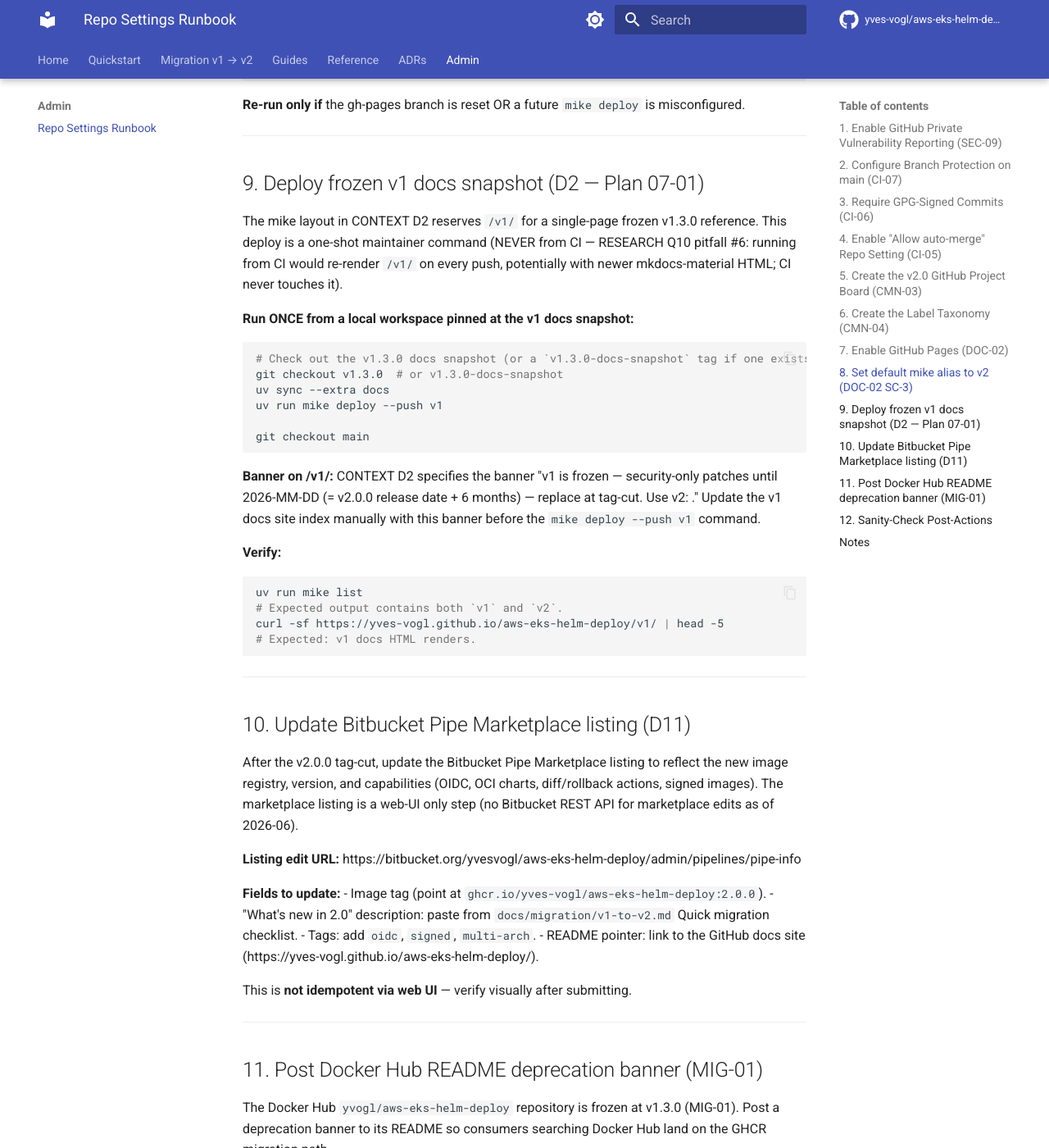
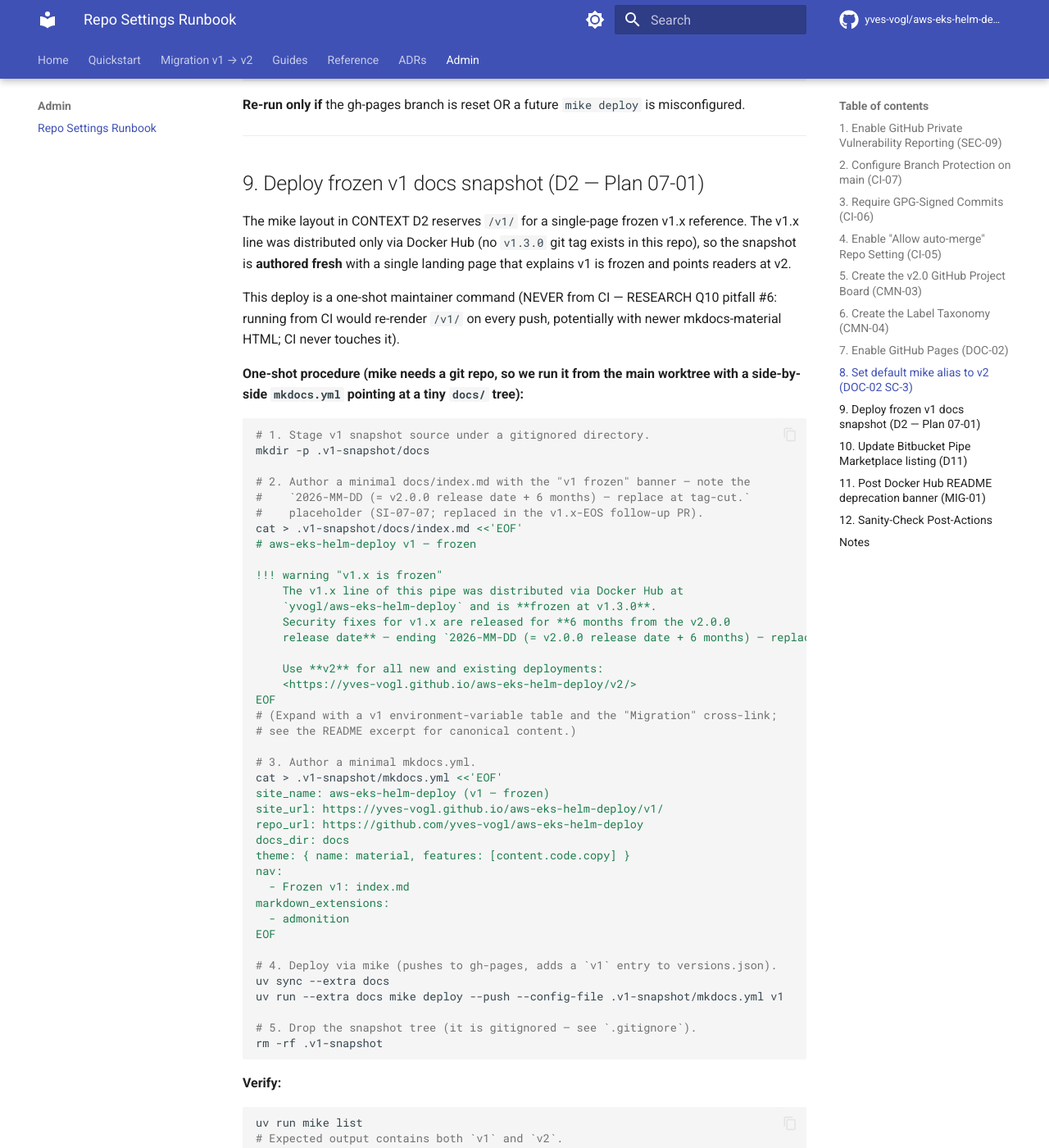
Before and after one commit to yves-vogl/aws-eks-helm-deploy, an MkDocs documentation site: the page built from docs/admin/repo-settings.md, in a window 1280 px wide and 1400 px high, scrolled down 6097 px. Shown: the whole window at 82% size. Built offline with MkDocs 1.6.1 and Material for MkDocs 9.7.7, drawn with Linux system fonts in a browser that asks for light colours; comment, search, counter and statistics services are not loaded; some of the changed text lies outside the part shown.

Commit message:
docs(admin): runbook §9 — actual working v1-snapshot procedure (#52)
Captures the procedure used during the v2.0.0 ceremony: minimal mkdocs setup under .v1-snapshot/ (gitignored), mike deploy --push --config-file, then drop. No v1.3.0 git tag needed. CI green.

````diff
--- a/docs/admin/repo-settings.md
+++ b/docs/admin/repo-settings.md
@@ -296,34 +296,68 @@
 
 ## 9. Deploy frozen v1 docs snapshot (D2 — Plan 07-01)
 
-The mike layout in CONTEXT D2 reserves `/v1/` for a single-page frozen v1.3.0
-reference. This deploy is a one-shot maintainer command (NEVER from CI —
+The mike layout in CONTEXT D2 reserves `/v1/` for a single-page frozen v1.x
+reference. The v1.x line was distributed only via Docker Hub (no `v1.3.0` git
+tag exists in this repo), so the snapshot is **authored fresh** with a single
+landing page that explains v1 is frozen and points readers at v2.
+
+This deploy is a one-shot maintainer command (NEVER from CI —
 RESEARCH Q10 pitfall #6: running from CI would re-render `/v1/` on every push,
 potentially with newer mkdocs-material HTML; CI never touches it).
 
-**Run ONCE from a local workspace pinned at the v1 docs snapshot:**
+**One-shot procedure (mike needs a git repo, so we run it from the main worktree
+with a side-by-side `mkdocs.yml` pointing at a tiny `docs/` tree):**
 
 ```bash
-# Check out the v1.3.0 docs snapshot (or a `v1.3.0-docs-snapshot` tag if one exists):
-git checkout v1.3.0  # or v1.3.0-docs-snapshot
+# 1. Stage v1 snapshot source under a gitignored directory.
+mkdir -p .v1-snapshot/docs
+
+# 2. Author a minimal docs/index.md with the "v1 frozen" banner — note the
+#    `2026-MM-DD (= v2.0.0 release date + 6 months) — replace at tag-cut.`
+#    placeholder (SI-07-07; replaced in the v1.x-EOS follow-up PR).
+cat > .v1-snapshot/docs/index.md <<'EOF'
+# aws-eks-helm-deploy v1 — frozen
+
+!!! warning "v1.x is frozen"
+    The v1.x line of this pipe was distributed via Docker Hub at
+    `yvogl/aws-eks-helm-deploy` and is **frozen at v1.3.0**.
+    Security fixes for v1.x are released for **6 months from the v2.0.0
+    release date** — ending `2026-MM-DD (= v2.0.0 release date + 6 months) — replace at tag-cut.`
+
+    Use **v2** for all new and existing deployments:
+    <https://yves-vogl.github.io/aws-eks-helm-deploy/v2/>
+EOF
+# (Expand with a v1 environment-variable table and the "Migration" cross-link;
+# see the README excerpt for canonical content.)
+
+# 3. Author a minimal mkdocs.yml.
+cat > .v1-snapshot/mkdocs.yml <<'EOF'
+site_name: aws-eks-helm-deploy (v1 — frozen)
+site_url: https://yves-vogl.github.io/aws-eks-helm-deploy/v1/
+repo_url: https://github.com/yves-vogl/aws-eks-helm-deploy
+docs_dir: docs
+theme: { name: material, features: [content.code.copy] }
+nav:
+  - Frozen v1: index.md
+markdown_extensions:
+  - admonition
+EOF
+
+# 4. Deploy via mike (pushes to gh-pages, adds a `v1` entry to versions.json).
 uv sync --extra docs
-uv run mike deploy --push v1
+uv run --extra docs mike deploy --push --config-file .v1-snapshot/mkdocs.yml v1
 
-git checkout main
+# 5. Drop the snapshot tree (it is gitignored — see `.gitignore`).
+rm -rf .v1-snapshot
 ```
-
-**Banner on /v1/:** CONTEXT D2 specifies the banner "v1 is frozen — security-only
-patches until 2026-MM-DD (= v2.0.0 release date + 6 months) — replace at tag-cut.
-Use v2: <link>." Update the v1 docs site index manually with this banner before
-the `mike deploy --push v1` command.
 
 **Verify:**
 
 ```bash
 uv run mike list
 # Expected output contains both `v1` and `v2`.
-curl -sf https://yves-vogl.github.io/aws-eks-helm-deploy/v1/ | head -5
-# Expected: v1 docs HTML renders.
+curl -sI https://yves-vogl.github.io/aws-eks-helm-deploy/v1/
+# Expected: HTTP/2 200 from server: GitHub.com
 ```
 
 ---
````
Also changed, not shown: 3 other files.
